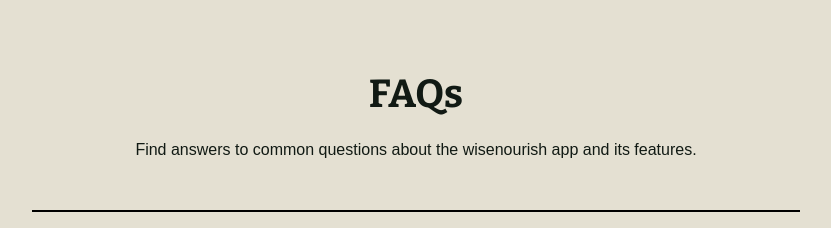
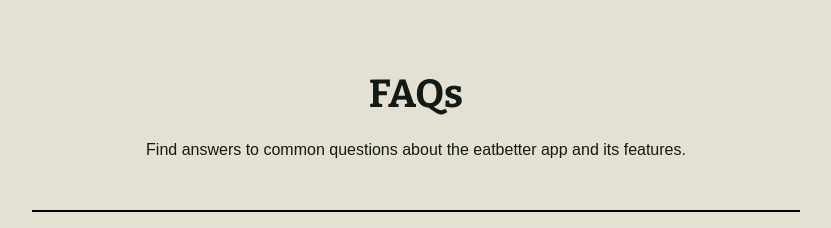
Before and after one commit to bezrukovandrey/nutrition-web, a SvelteKit app: page / in a window 1280 px wide. Shown: the part 2400-2628 px from the top of the page, without its empty margins (224-1055 px from the left). Built offline with nearby package versions, Linux system fonts and the light colour scheme.

Commit message:
Update app name from 'wisenourish' to 'eatbetter'

```diff
--- a/src/components/FAQ.svelte
+++ b/src/components/FAQ.svelte
@@ -50,7 +50,7 @@
   </h2>
 
   <p class="mt-6 mb-12 text-sm text-center max-md:max-w-full">
-    Find answers to common questions about the wisenourish app and its features.
+    Find answers to common questions about the eatbetter app and its features.
   </p>
 
   {#each questions as { id, question, answer }}
```
